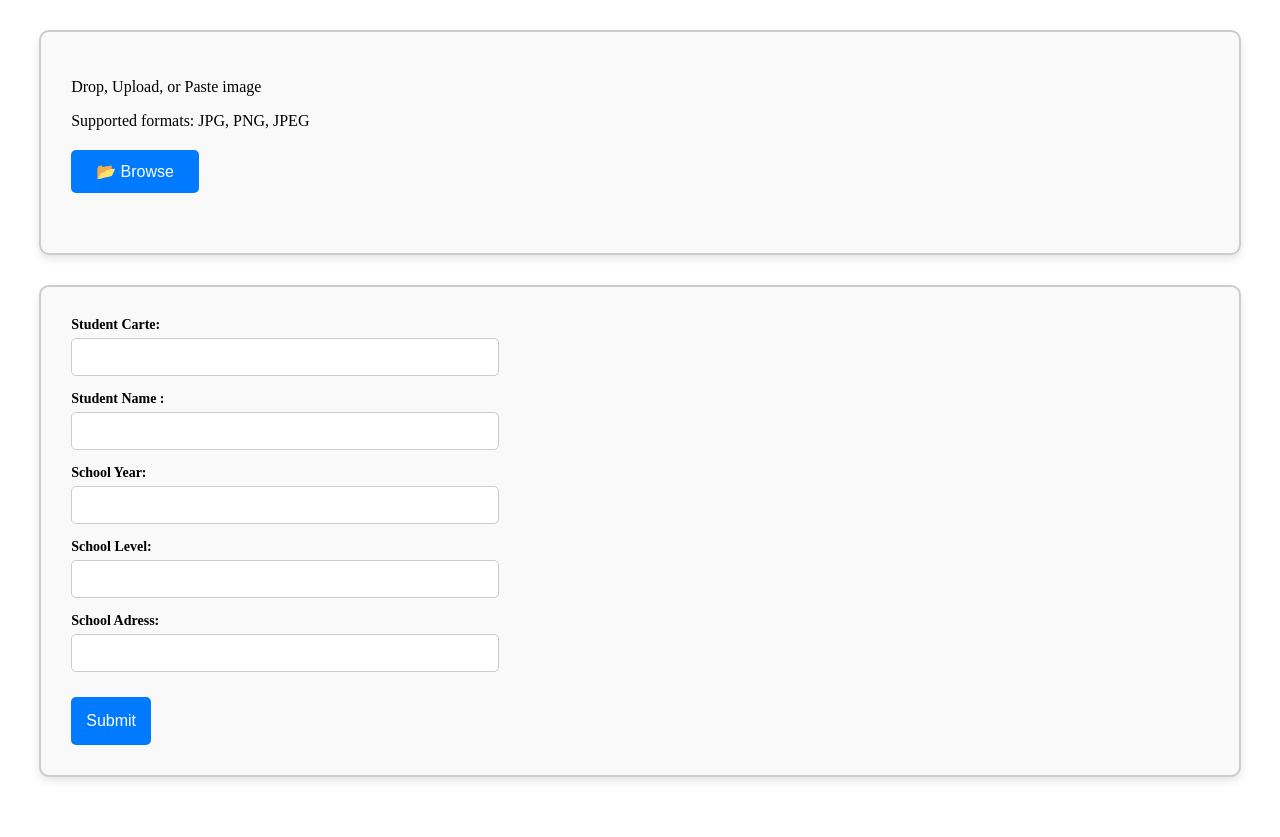
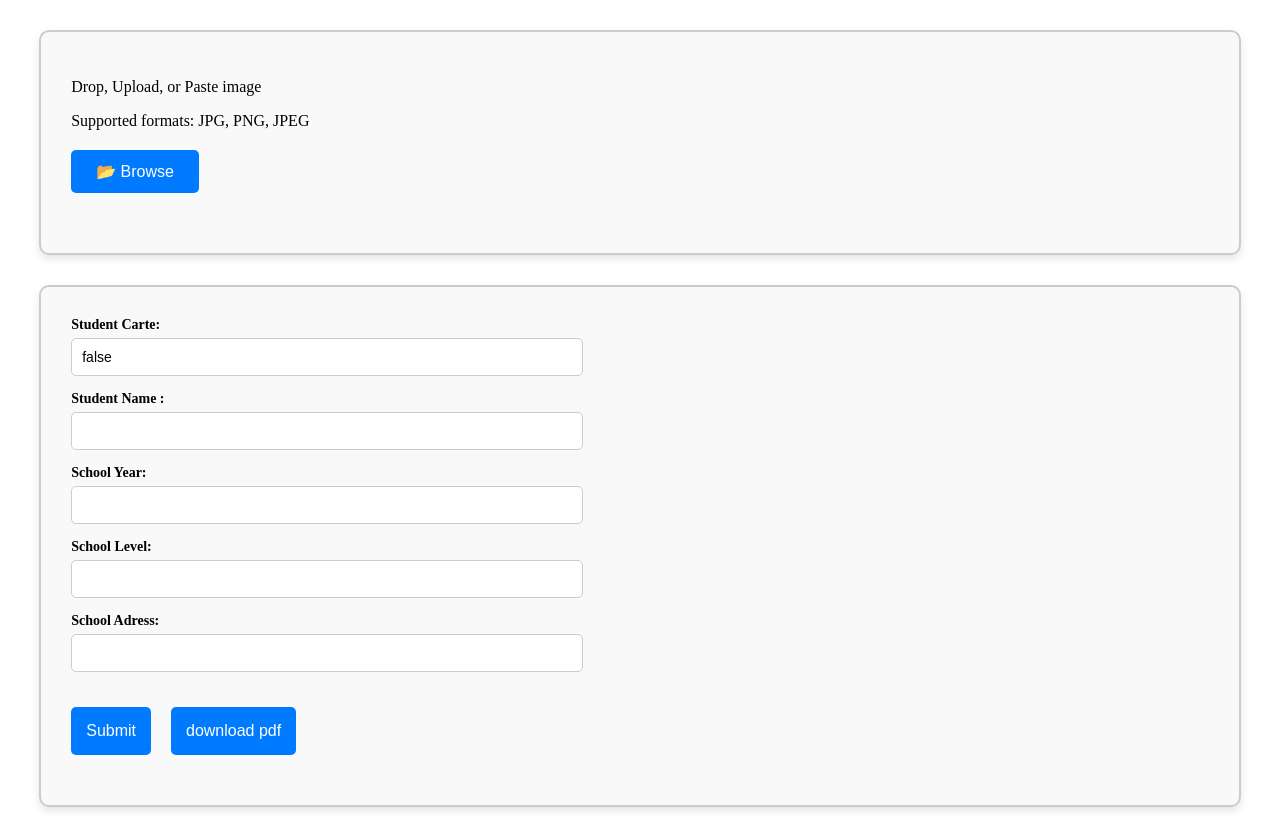
Before and after one commit to OCR-IDSCANNER/front-ocr, an Angular app: page /upload in a window 1280 px wide. Before the commit the page ends 807 px from the top, so only its background shows below. Built offline with nearby package versions, Linux system fonts and the light colour scheme.

Commit message:
link the signup && link the upload page and backend

```diff
--- a/package.json
+++ b/package.json
@@ -18,6 +18,7 @@
     "@angular/platform-browser": "^19.0.0",
     "@angular/platform-browser-dynamic": "^19.0.0",
     "@angular/router": "^19.0.5",
+    "jspdf": "^2.5.2",
     "rxjs": "~7.8.0",
     "tslib": "^2.3.0",
     "zone.js": "~0.15.0"
--- a/src/app/components/file-upload/file-upload.component.css
+++ b/src/app/components/file-upload/file-upload.component.css
@@ -131,8 +131,9 @@
 .form-submit-button {
   width: auto; /* Makes the button width dynamic */
   max-width: 300px; /* Matches the input fields' width */
-  margin-top: 10px; /* Adds spacing above the button */
+  margin: 20px; /* Adds spacing above the button */
   padding: 15px;
+  margin-left: auto; /* Centers the button horizontally */
   font-size: 16px;
   background-color: #007bff;
   color: white;
--- a/src/app/components/file-upload/file-upload.component.html
+++ b/src/app/components/file-upload/file-upload.component.html
@@ -38,7 +38,7 @@
       <input
         type="text"
         id="carteType"
-        [(ngModel)]="carteType"
+        [(ngModel)]="cardType"
         name="carteType"
         required
       />
@@ -68,7 +68,7 @@
       <input
         type="text"
         id="SchoolLevel"
-        [(ngModel)]="idCode"
+        [(ngModel)]="studentLevel"
         name="SchoolLevel"
         required
       />
@@ -77,13 +77,15 @@
       <label for="SchoolAdress">School Adress:</label>
       <input
         type="text"
+        [(ngModel)]="schoolAdress"
         id="SchoolAdress"
-        [(ngModel)]="idCode"
         name="SchoolAdress"
         required
       />
     </div>
 
-    <button type="submit" class="form-submit-button">Submit</button>
+    <button type="submit" class="form-submit-button" (click)="onSubmit2()">Submit</button>
+
+    <button type="submit" class="form-submit-button" (click)="generatePDF()">download pdf</button>
   </form>
 </div>
--- a/src/app/components/file-upload/file-upload.component.ts
+++ b/src/app/components/file-upload/file-upload.component.ts
@@ -1,93 +1,171 @@
 import { Component } from '@angular/core';
-import { CommonModule } from '@angular/common'; // Import de CommonModule nécessaire pour *ngIf
-import { FormsModule } from '@angular/forms'; // Import FormsModule
+import { CommonModule } from '@angular/common';
+import { FormsModule } from '@angular/forms';
+import { HttpClient, HttpClientModule } from '@angular/common/http';
+import jsPDF from 'jspdf';
 
 @Component({
   selector: 'app-file-upload',
   standalone: true,
-  imports: [CommonModule,FormsModule], // Importer CommonModule pour les directives comme *ngIf
+  imports: [CommonModule, FormsModule,HttpClientModule],
   templateUrl: './file-upload.component.html',
   styleUrls: ['./file-upload.component.css'],
 })
 export class FileUploadComponent {
-  fileUrl: string = ''; // Déclaration pour ngModel
+  selectedImage: string | ArrayBuffer | null = null;
+  imageFile: File | null = null;
+  apiResponse: any = {};
 
-  selectedImage: string | ArrayBuffer | null = null;
+  cardType: boolean = false;
+  studentName: string = '';
+  schoolYear: string = '';
+  studentLevel: string = '';
+  schoolAdress: string = '';
+  idCode: string = '';
 
-    // Form data properties
-    carteType: string = '';
-    studentName: string = '';
-    schoolYear: string = '';
-    studentLevel: string = '';
-    idCode: string = '';
-    schoolName: string = '';
+  constructor(private http: HttpClient) {}
 
-  // Méthode pour gérer la sélection de fichier
   onFileSelect(event: Event): void {
     const input = event.target as HTMLInputElement;
     if (input.files && input.files.length > 0) {
-      const file = input.files[0];
+      this.imageFile = input.files[0];
       const reader = new FileReader();
 
       reader.onload = () => {
-        this.selectedImage = reader.result; // Contient l'URL de l'image en base64
+        this.selectedImage = reader.result;
       };
 
-      reader.readAsDataURL(file); // Charge le fichier comme URL base64
+      reader.readAsDataURL(this.imageFile);
     }
   }
 
-  // Méthode pour réinitialiser la sélection
+  onSubmit(): void {
+    if (!this.imageFile) {
+      console.error('No image selected!');
+      return;
+    }
+
+    const formData = new FormData();
+    formData.append('image', this.imageFile);
+
+    this.http.post('http://localhost:8180/ocr', formData).subscribe({
+      next: (response) => {
+        console.log('API Response:', response);
+        this.apiResponse = response;
+
+        this.studentName = this.apiResponse?.nom_etudiant || '';
+        this.schoolYear = this.apiResponse?.annee_unv || '';
+        this.studentLevel = this.apiResponse?.niveau || '';
+        this.schoolAdress = '5 Lot Bouizgren-Route de Safi Marrakech';
+        this.cardType= this.apiResponse?.is_student_card || '';
+      },
+      error: (error) => {
+        console.error('Error:', error);
+      },
+    });
+  }
+  onSubmit2():void{
+    const requestBody = {
+      cardType: this.cardType,
+      studentName: this.studentName,
+      schoolYear: this.schoolYear,
+      studentLevel: this.studentLevel,
+      schoolAdress: this.schoolAdress,
+    };
+    this.http.post('http://localhost:8081/api/card', requestBody).subscribe({
+      next: (response) => {
+        console.log('API Response:', response);
+        this.apiResponse = response;
+      },
+      error: (error) => {
+        console.error('Error:', error);
+      },
+    });
+  }
+
+  generatePDF(): void {
+    // Create new PDF document
+    const doc = new jsPDF();
+
+    // Set font
+    doc.setFont("helvetica");
+
+    // Add title
+    doc.setFontSize(20);
+    doc.text("Student Information Card", 105, 20, { align: 'center' });
+
+    // Set font size for content
+    doc.setFontSize(12);
+
+    // Add content with proper spacing
+    const startY = 40;
+    const lineHeight = 10;
+
+    // Add school logo/header
+    doc.setFontSize(16);
+    doc.text("School Information", 20, startY);
+    doc.setFontSize(12);
+
+    // Add a line under the header
+    doc.setLineWidth(0.5);
+    doc.line(20, startY + 5, 190, startY + 5);
+
+    // Add form information
+    let currentY = startY + 20;
+
+    doc.text(`Student Card Type: ${this.cardType ? 'Valid' : 'Invalid'}`, 20, currentY);
+    currentY += lineHeight + 5;
+
+    doc.text(`Student Name: ${this.studentName}`, 20, currentY);
+    currentY += lineHeight + 5;
+
+    doc.text(`School Year: ${this.schoolYear}`, 20, currentY);
+    currentY += lineHeight + 5;
+
+    doc.text(`School Level: ${this.studentLevel}`, 20, currentY);
+    currentY += lineHeight + 5;
+
+    doc.text(`School Address: ${this.schoolAdress}`, 20, currentY);
+    currentY += lineHeight + 15;
+
+    // Add footer
+    doc.setFontSize(10);
+    const currentDate = new Date().toLocaleDateString();
+    doc.text(`Generated on: ${currentDate}`, 20, 280);
+
+    // Save PDF
+    doc.save('student_information.pdf');
+  }
+
   clearSelection(): void {
     this.selectedImage = null;
-    this.fileUrl = ''; // Réinitialise également l'URL manuelle si nécessaire
-  }
-  onFormSubmit(): void {
-    console.log('Form Submitted:');
-    console.log('Carte Type:', this.carteType);
-    console.log('Student Name:', this.studentName);
-    console.log('Year of School:', this.schoolYear);
-    console.log('Student Level:', this.studentLevel);
-    console.log('ID Code:', this.idCode);
-    console.log('School Name:', this.schoolName);
-  }
-
-  // Méthode pour gérer le submit
-  onSubmit(): void {
-    console.log('Image submitted:', this.selectedImage);
-    // Logique de traitement après soumission
+    this.imageFile = null;
+    this.apiResponse = null;
   }
 
   onDragOver(event: DragEvent): void {
-    event.preventDefault(); // Empêche le comportement par défaut (comme l'ouverture du fichier dans le navigateur)
-    event.stopPropagation();
-    console.log('Drag over event detected');
+    event.preventDefault();
   }
 
   onDragLeave(event: DragEvent): void {
     event.preventDefault();
-    event.stopPropagation();
-    console.log('Drag leave event detected');
   }
 
   onDrop(event: DragEvent): void {
-    event.preventDefault(); // Empêche le comportement par défaut
-    event.stopPropagation();
-
+    event.preventDefault();
     if (event.dataTransfer && event.dataTransfer.files.length > 0) {
-      const file = event.dataTransfer.files[0];
+      this.imageFile = event.dataTransfer.files[0];
       const reader = new FileReader();
 
       reader.onload = () => {
-        this.selectedImage = reader.result; // Charge le fichier comme URL base64
+        this.selectedImage = reader.result;
       };
 
-      reader.readAsDataURL(file); // Charge le fichier en base64
-      console.log('File dropped:', file.name);
+      reader.readAsDataURL(this.imageFile);
     }
   }
+
   onPaste(event: ClipboardEvent): void {
-    // Vérifiez si l'événement contient des fichiers
     if (event.clipboardData) {
       const items = event.clipboardData.items;
       for (let i = 0; i < items.length; i++) {
@@ -95,18 +173,17 @@ export class FileUploadComponent {
         if (item.type.startsWith('image/')) {
           const file = item.getAsFile();
           if (file) {
+            this.imageFile = file;
             const reader = new FileReader();
 
             reader.onload = () => {
-              this.selectedImage = reader.result; // Charge l'image comme URL base64
+              this.selectedImage = reader.result;
             };
 
             reader.readAsDataURL(file);
-            console.log('Image pasted:', file.name);
           }
         }
       }
     }
   }
-
 }
--- a/src/app/components/signup/signup.component.html
+++ b/src/app/components/signup/signup.component.html
@@ -48,7 +48,7 @@
 
       <button type="submit" [disabled]="!signupForm.valid">Sign Up</button>
       <p class="signin-redirect">
-        Already have an account? <a routerLink="/signin">Sign In</a>
+        Already have an account? <a routerLink="/login">Sign In</a>
       </p>
     </form>
 </div>
--- /dev/null
+++ b/src/app/login/login.component.css
@@ -0,0 +1,74 @@
+/* Container centré */
+.login-container {
+    display: flex;
+    justify-content: center;
+    align-items: center;
+    height: 100vh;
+    background: linear-gradient(135deg, #2550b3, #acb6e5);
+    font-family: Arial, sans-serif;
+  }
+
+  /* Formulaire */
+  .login-form {
+    background: #fff;
+    padding: 2rem;
+    border-radius: 8px;
+    box-shadow: 0 4px 8px rgba(0, 0, 0, 0.1);
+    width: 100%;
+    max-width: 400px;
+    text-align: center;
+  }
+
+  /* Titre */
+  .login-form h2 {
+    margin-bottom: 1.5rem;
+    color: #333;
+  }
+
+  /* Groupes de champs */
+  .form-group {
+    margin-bottom: 1.5rem;
+    text-align: left;
+  }
+
+  /* Labels */
+  .form-group label {
+    display: block;
+    margin-bottom: 0.5rem;
+    color: #555;
+    font-weight: bold;
+  }
+
+  /* Champs de saisie */
+  .form-group input {
+    width: 100%;
+    padding: 0.75rem;
+    border: 1px solid #ccc;
+    border-radius: 4px;
+    font-size: 1rem;
+    outline: none;
+    box-sizing: border-box;
+    transition: border 0.3s;
+  }
+
+  .form-group input:focus {
+    border-color: #74ebd5;
+  }
+
+  /* Bouton */
+  button {
+    width: 100%;
+    padding: 0.75rem;
+    border: none;
+    border-radius: 4px;
+    background: #2550b3;
+    color: #fff;
+    font-size: 1rem;
+    font-weight: bold;
+    cursor: pointer;
+    transition: background 0.3s;
+  }
+
+  button:hover {
+    background: #5ac0c1;
+  }
--- /dev/null
+++ b/src/app/login/login.component.html
@@ -0,0 +1,17 @@
+<div class="login-container">
+    <form class="login-form">
+      <h2>Login</h2>
+      <div class="form-group">
+        <label for="email">Email</label>
+        <input type="email" id="email" placeholder="Enter your email" required />
+      </div>
+      <div class="form-group">
+        <label for="password">Password</label>
+        <input type="password" id="password" placeholder="Enter your password" required />
+      </div>
+      <button type="submit" (click)="onSubmit()">Login</button>
+      <p class="signup-link">
+        Don't have an account? <a href="/signup">Sign up</a>
+      </p>
+    </form>
+  </div>
```
Also changed, not shown: src/app/components/signup/signup.component.ts (+21 -2 lines), src/app/login/login.component.ts (added, +48 -0 lines), 2 other files (tests, documents, lock files or other folders).
